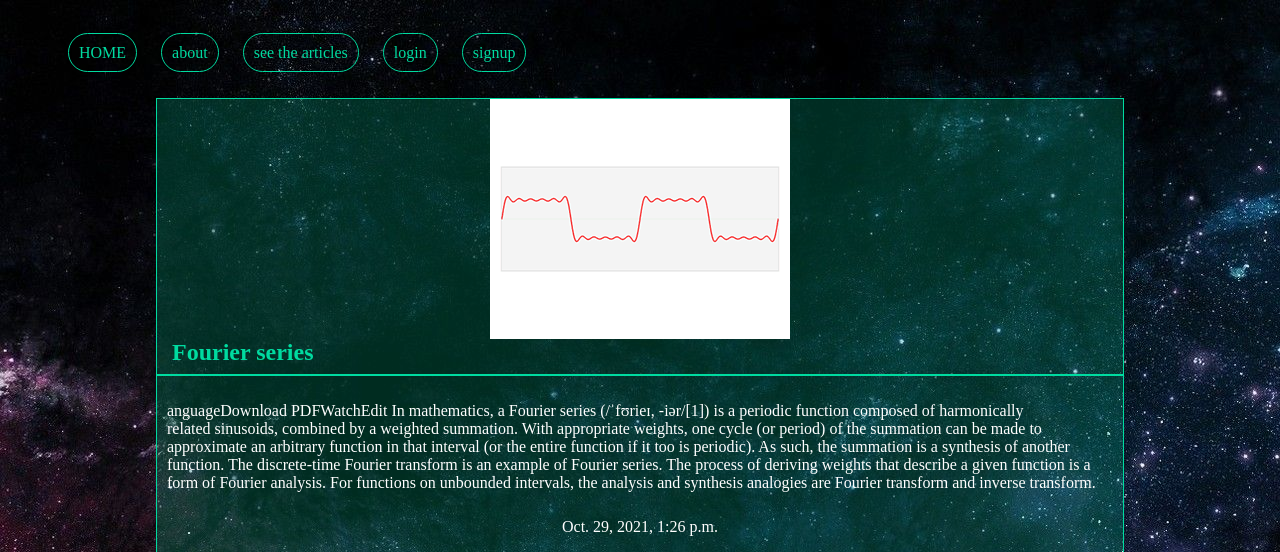
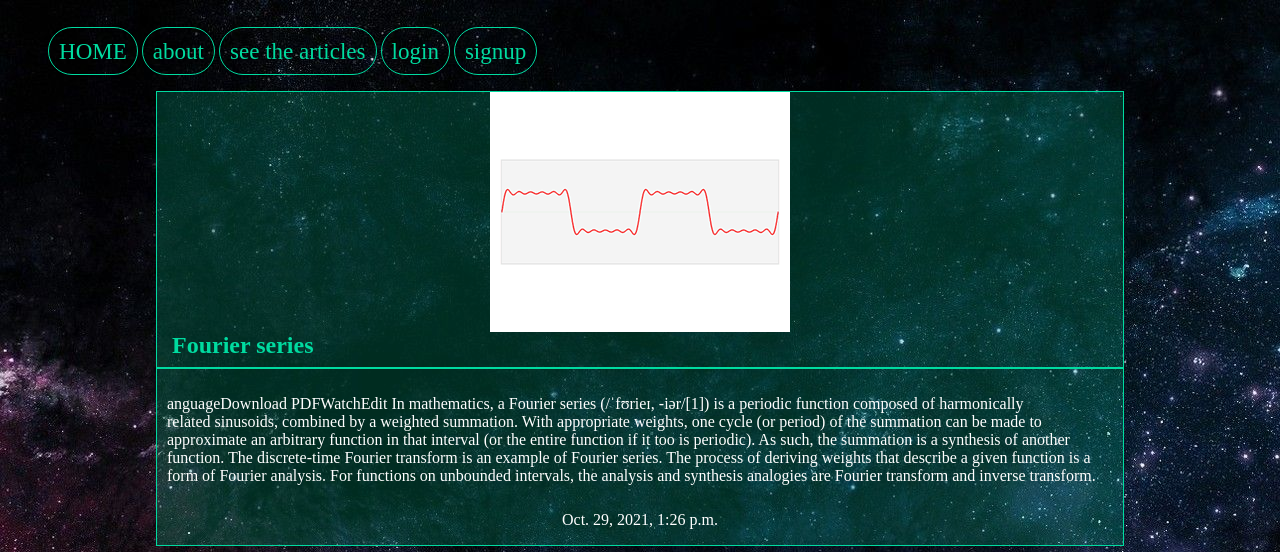
Before and after one commit to sinmajidi/weblog_using_django, a Django app: a page that uses templates/base.html in a window 1280 px wide. Shown: the top 552 px of the page. Run offline with Django 3.2, Linux system fonts and the light colour scheme; data comes from the database, SQL or seed files in the repository; both versions use the stored data as it was after the commit.

Commit message:
make some changes on style.css

```diff
--- a/assets/style.css
+++ b/assets/style.css
@@ -32,14 +32,14 @@ div.wrapper h1{
 }
 header
 {
-    display: grid;
-    grid-template-columns: 1fr 1fr;
-    padding: 20px 0;
+    margin-top:3%
 }
 nav li
 {
-    display: inline-block;
-    margin-left: 20px;
+  display: inline-block;
+  margin-bottom:10px;
+  font-size: 1.8vw;
+
 }
 .articles
 {
--- a/firstproject/settings.py
+++ b/firstproject/settings.py
@@ -26,7 +26,7 @@ SECRET_KEY = 'django-insecure-^px1!%po-rmx$@@z)!=-mow@u*g(b4&ii$gh%x4d1x6)3(k()3
 # SECURITY WARNING: don't run with debug turned on in production!
 DEBUG = True
 
-ALLOWED_HOSTS = []
+ALLOWED_HOSTS = ['192.168.96.80','127.0.0.1','localhost']
 
 
 # Application definition
```
Also changed, not shown: db.sqlite3, media/Fourier_series_and_transform.gif (added).
